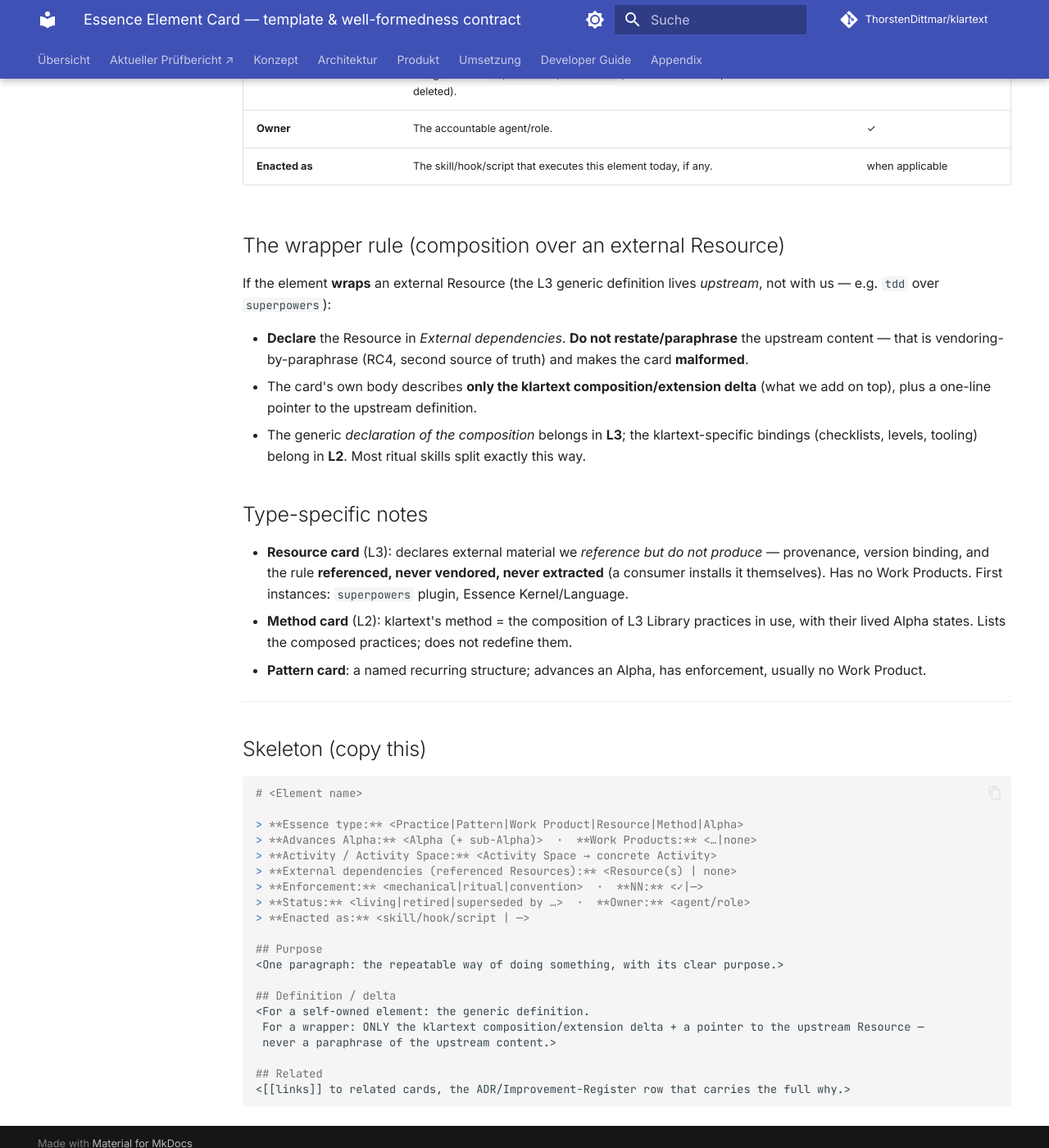
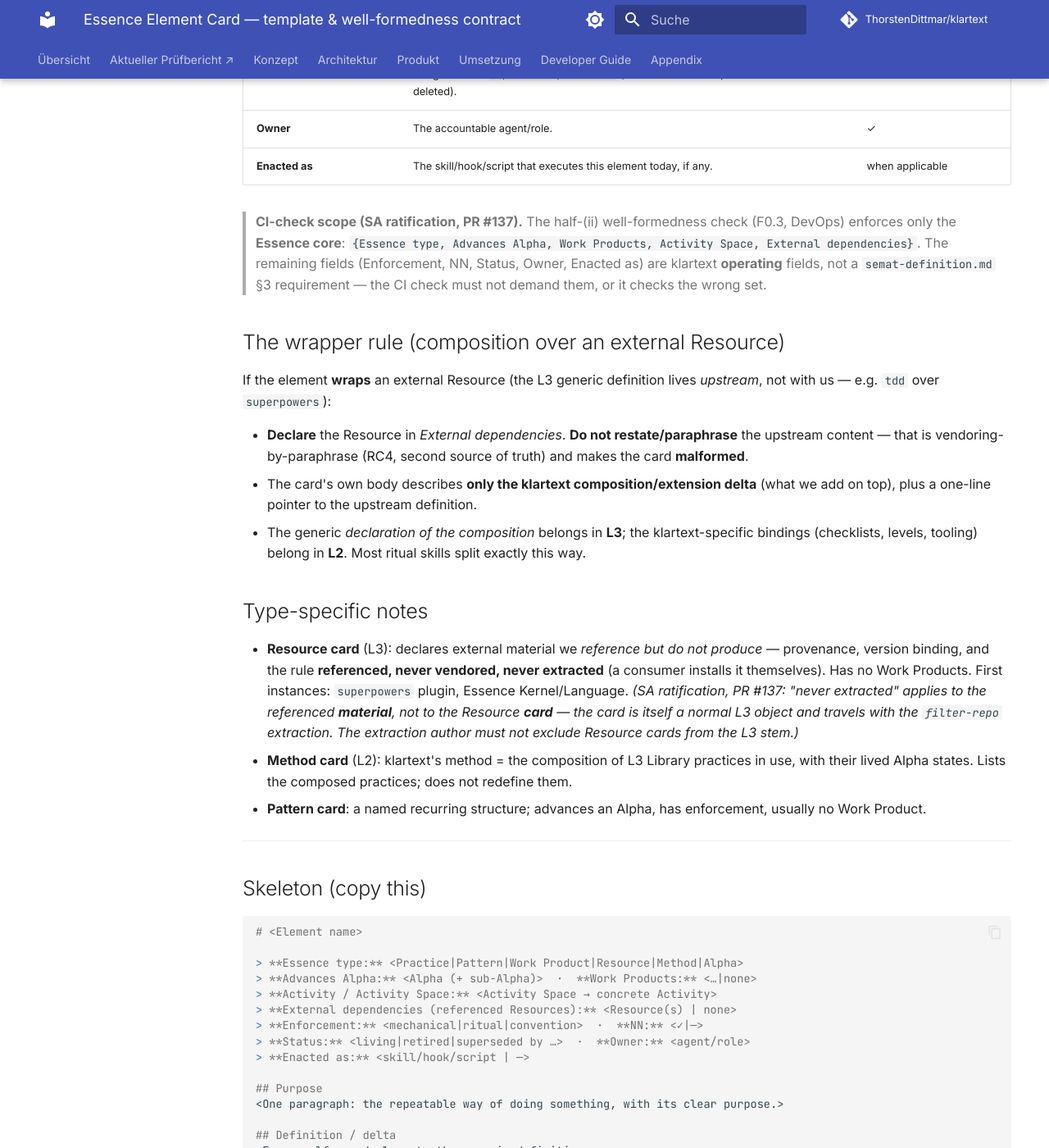
Before and after one commit to ThorstenDittmar/klartext, an MkDocs documentation site: the page built from docs/method/library/_card-template.md, in a window 1280 px wide and 1400 px high, scrolled down 1004 px. Shown: the whole window at 82% size. Built offline with MkDocs 1.6.1 and Material for MkDocs 9.7.7, drawn with Linux system fonts in a browser that asks for light colours; comment, search, counter and statistics services are not loaded.

Commit message:
docs(method): fold SA ratification clarifications into card template (#137)
SA ratified the template (sign-off on PR #137). Two non-blocking clarifications
recorded in the contract artifact itself so the DevOps CI/extraction author cites
them from the card, not from a review comment:
- half-(ii) CI check scopes to the Essence core {type, Alpha, Work Products,
  Activity Space, External dependencies}; operating fields are not a §3 requirement.
- 'never extracted' applies to the referenced material, not the Resource card —
  the card travels with the filter-repo extraction.

Agent: oe
Co-Authored-By: Claude Opus 4.8 (1M context) <noreply@anthropic.com>

```diff
--- a/docs/method/library/_card-template.md
+++ b/docs/method/library/_card-template.md
@@ -28,6 +28,12 @@ Products it produces, and the Activities/Activity Spaces it fills.**
 | **Owner** | The accountable agent/role. | ✓ |
 | **Enacted as** | The skill/hook/script that executes this element today, if any. | when applicable |
 
+> **CI-check scope (SA ratification, PR #137).** The half-(ii) well-formedness check (F0.3, DevOps)
+> enforces only the **Essence core**: `{Essence type, Advances Alpha, Work Products, Activity Space,
+> External dependencies}`. The remaining fields (Enforcement, NN, Status, Owner, Enacted as) are
+> klartext **operating** fields, not a `semat-definition.md` §3 requirement — the CI check must not
+> demand them, or it checks the wrong set.
+
 ## The wrapper rule (composition over an external Resource)
 
 If the element **wraps** an external Resource (the L3 generic definition lives *upstream*, not with
@@ -46,6 +52,9 @@ us — e.g. `tdd` over `superpowers`):
 - **Resource card** (L3): declares external material we *reference but do not produce* — provenance,
   version binding, and the rule **referenced, never vendored, never extracted** (a consumer installs
   it themselves). Has no Work Products. First instances: `superpowers` plugin, Essence Kernel/Language.
+  *(SA ratification, PR #137: "never extracted" applies to the referenced **material**, not to the
+  Resource **card** — the card is itself a normal L3 object and travels with the `filter-repo`
+  extraction. The extraction author must not exclude Resource cards from the L3 stem.)*
 - **Method card** (L2): klartext's method = the composition of L3 Library practices in use, with
   their lived Alpha states. Lists the composed practices; does not redefine them.
 - **Pattern card**: a named recurring structure; advances an Alpha, has enforcement, usually no
```
